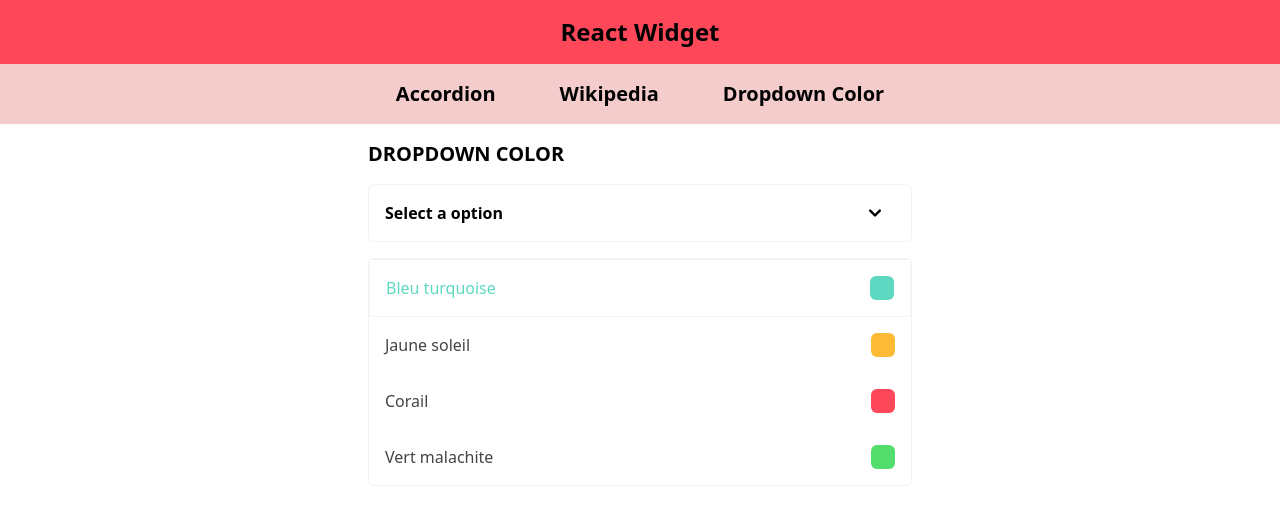
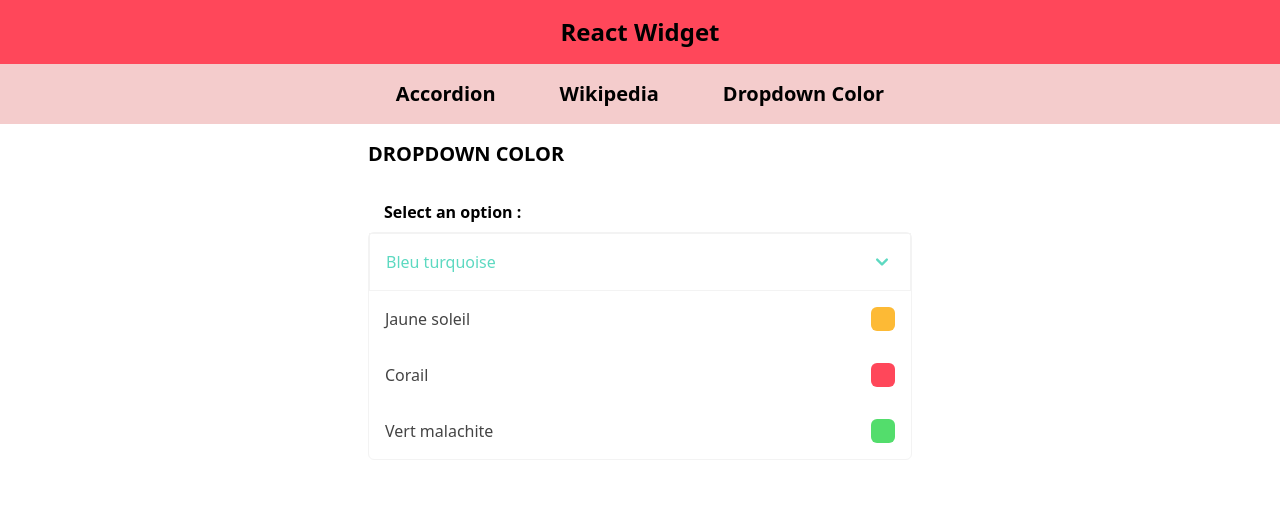
Before and after one commit to ArcanumLibella/react-tailwindcss-widget, a React (Create React App) app: page /dropdown in a window 1280 px wide. Shown: the top 508 px of the page. Built offline with nearby package versions, Linux system fonts and the light colour scheme.

Commit message:
fix: review style dropdown

```diff
--- a/src/components/Dropdown.js
+++ b/src/components/Dropdown.js
@@ -21,14 +21,15 @@ export default function Dropdown({selected, onSelectedChange, options}) {
     return (
         <form>
             <fieldset className="">
-                <label className="flex justify-between items-center mb-1 p-4 rounded-md border border-grey font-bold">
-                    Select a option
-                    <ChevronDownIcon className="h-6 w-6 mr-2" />
+                <label className="flex justify-between items-center p-4 pb-2 font-bold">
+                    Select an option :
                 </label>
-                <ul className="dropdown-menu mt-4 rounded-md border border-grey">
+                <ul className="dropdown-menu rounded-md border border-grey">
                     <li className={`flex justify-between items-center p-4 font-medium cursor-pointer text-${selected.value} border border-grey`}>
                         {selected.label}
-                        <div className={`h-6 w-6 rou rounded-md bg-${selected.value}`}></div>
+                        <div className="flex justify-between items-center">
+                            <ChevronDownIcon className="h-6 w-6" />
+                        </div>
                     </li>
                     {renderedOptions}
                 </ul>
```
